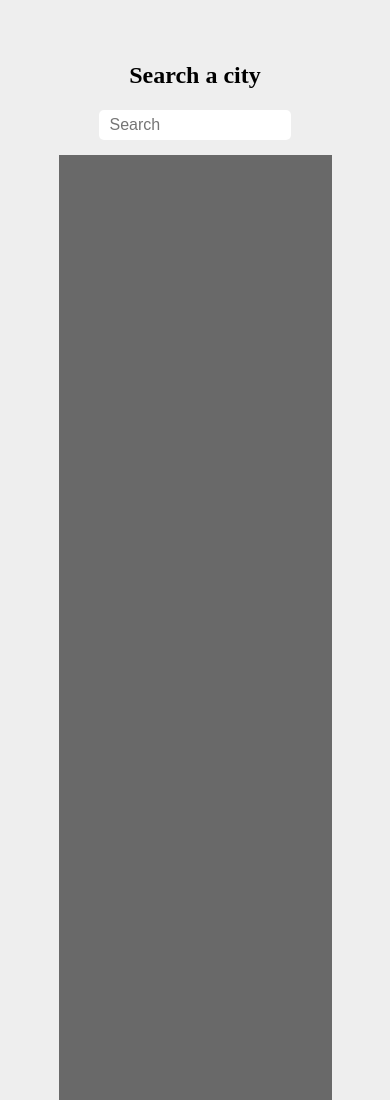
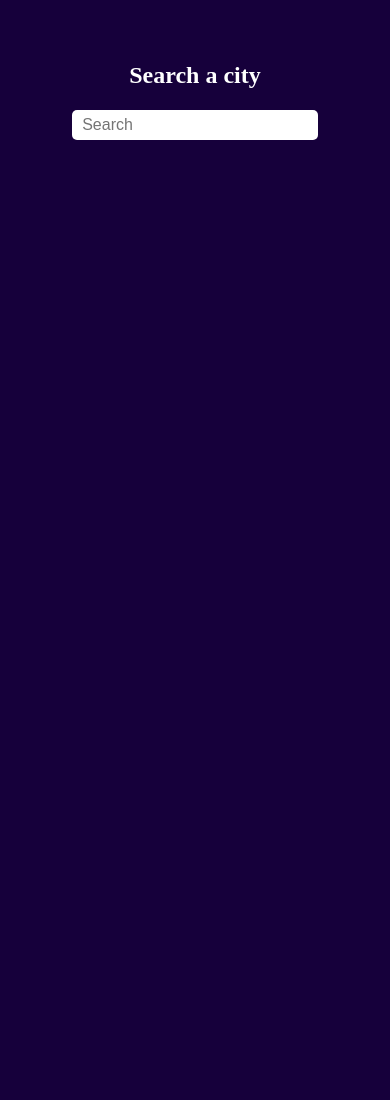
Before and after one commit to heismyke/postalGet, a plain HTML site: page index.html in a window 390 px wide. Shown: the top 1100 px of the page. Drawn offline with Linux system fonts and the light colour scheme.

Commit message:
color changed

```diff
--- a/css/style.css
+++ b/css/style.css
@@ -4,12 +4,12 @@
     box-sizing: border-box;
 }
 body{
-    background-color: #EEEEEE;
+    background-color: #16003B;
 }
 .postalDiv{
     width: 70%;
     height: 2000px;
-    background-color: #EEEEEE;
+    background-color: #16003B;
     margin: auto;
 }
 header{
@@ -27,6 +27,7 @@ header{
     justify-content: center;
     align-items: center;
     font-weight: 700;
+    color: white;
 }
 .searchBtn{
     width: 100%;
@@ -48,7 +49,7 @@ input[type="text"]{
 .main{
     width: 100%;
     height: 2000px;
-    background-color: dimgrey;
+    background-color: #16003B;
     margin-top: 5px;
 }
 @media  only screen and (max-width: 768px) {
@@ -62,4 +63,12 @@ input[type="text"]{
         width: 70%;
         height: 30px;
     }
+    .postalDiv{
+        width: 90%;
+        /* background-color: yellow; */
+    }
+    .main{
+        width: 90%;
+        /* background-color: yellow; */
+    }
 }
```
